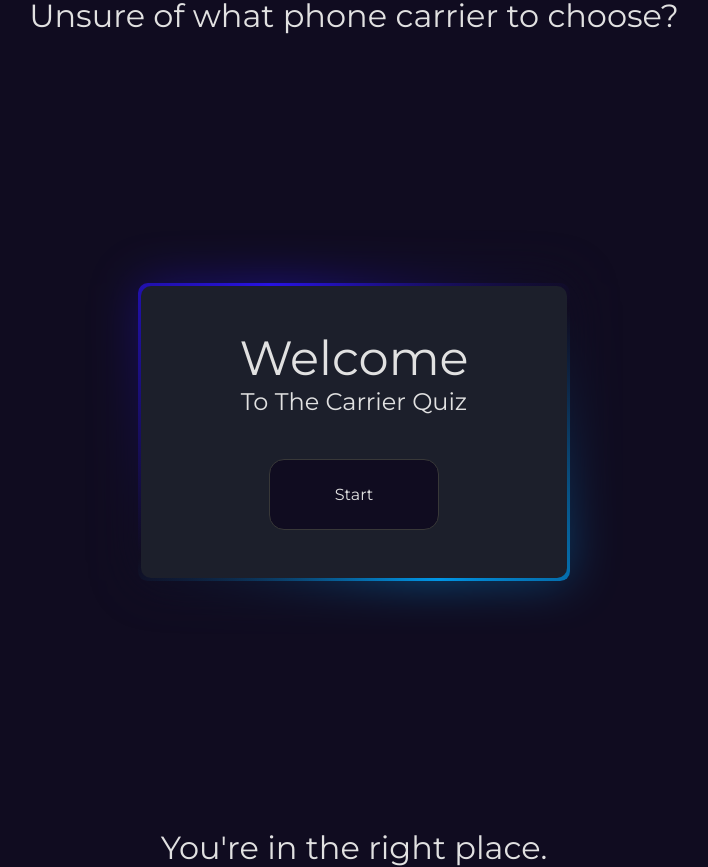
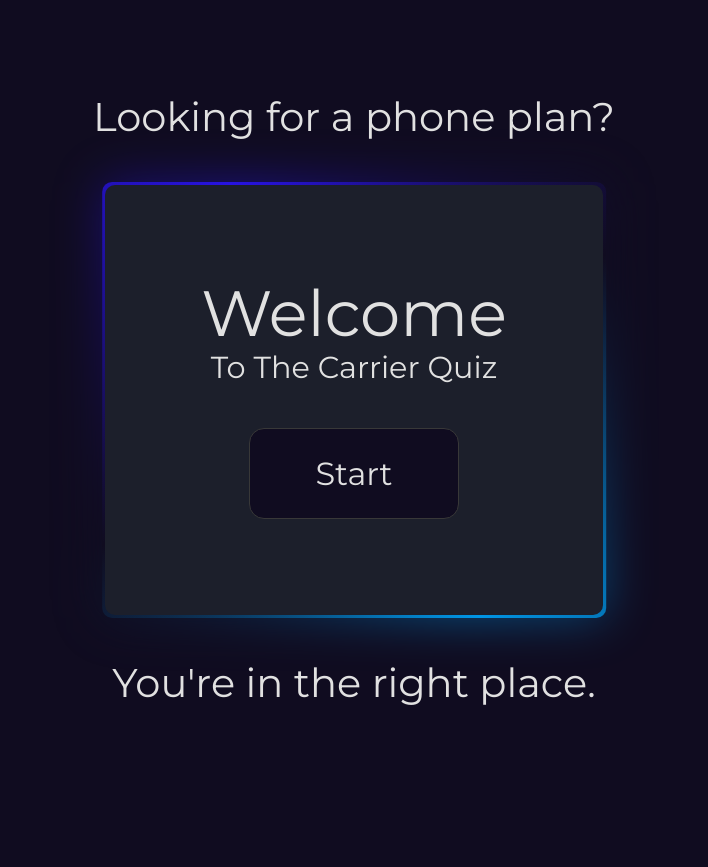
Before and after one commit to akwrigh7/CarrierQuiz, a plain HTML site: page index.html in a window 1280 px wide. Shown: the whole page, without its empty margins (286-994 px from the left). After the commit the page ends 800 px from the top, so only its background shows below. Drawn offline with Linux system fonts and the light colour scheme.

Commit message:
responsive updates

```diff
--- a/index.html
+++ b/index.html
@@ -15,15 +15,15 @@
         <title>The Carrier Quiz</title>
     </head>
     <body>
-        <p class="introText">Unsure of what phone carrier to choose?</p>
         <header id="header">
+            <div class="introText">Looking for a phone plan?</div>
             <section id="heading">
                 <h1>Welcome</h1>
                 <p id="title">To The Carrier Quiz</p>
                 <button id="start">Start</button>
             </section>
+            <div class="introText">You're in the right place.</div>
         </header>
-        <p class="introText">You're in the right place.</p>
         <main>
             <div id="questionsWrapper">
                 <section id="questions">
--- a/styles.css
+++ b/styles.css
@@ -160,6 +160,7 @@ header {
     display: flex;
     align-items: center;
     justify-content: center;
+    flex-direction: column;
 }
 
 #start {
@@ -185,7 +186,7 @@ header {
 #heading {
     margin: 0 auto;
     padding: 3rem;
-    width: 330px;
+    min-width: 130px;
     background: #1c1f2b;
     text-align: center;
     border-radius: 10px;
@@ -244,6 +245,7 @@ header {
     font-size: 2rem;
     color: var(--text-color);
     text-align: center;
+    margin: 3rem;
 }
 
 #questions {
@@ -321,7 +323,7 @@ header {
     display: none;
     align-items: center;
     padding: 4%;
-
+    margin-top: 6%;
     font-size: 1rem;
     transition: transform 0.3s ease, box-shadow 0.3s ease;
 }
@@ -347,7 +349,7 @@ header {
     display: none;
     align-items: center;
     padding: 4%;
-
+    margin-top: 6%;
     transition: transform 0.3s ease, box-shadow 0.3s ease;
 }
 
@@ -403,6 +405,26 @@ header {
 }
 
 @media screen and (min-width: 768px) {
+    #heading {
+        padding: 6rem;
+    }
+
+    h1 {
+        font-size: 4rem;
+    }
+
+    #title {
+        font-size: 1.9rem;
+    }
+
+    .introText {
+        font-size: 2.5rem;
+    }
+
+    #start {
+        font-size: 2rem;
+    }
+
     #questions h2 {
         font-size: 3rem;
         padding: 1.5rem;
@@ -427,11 +449,9 @@ header {
         font-size: 1.7rem;
     }
 
-    #next {
-        font-size: 1.3rem;
-    }
-
+    #next,
     #restart {
         font-size: 1.3rem;
+        margin-top: 4%;
     }
 }
```
